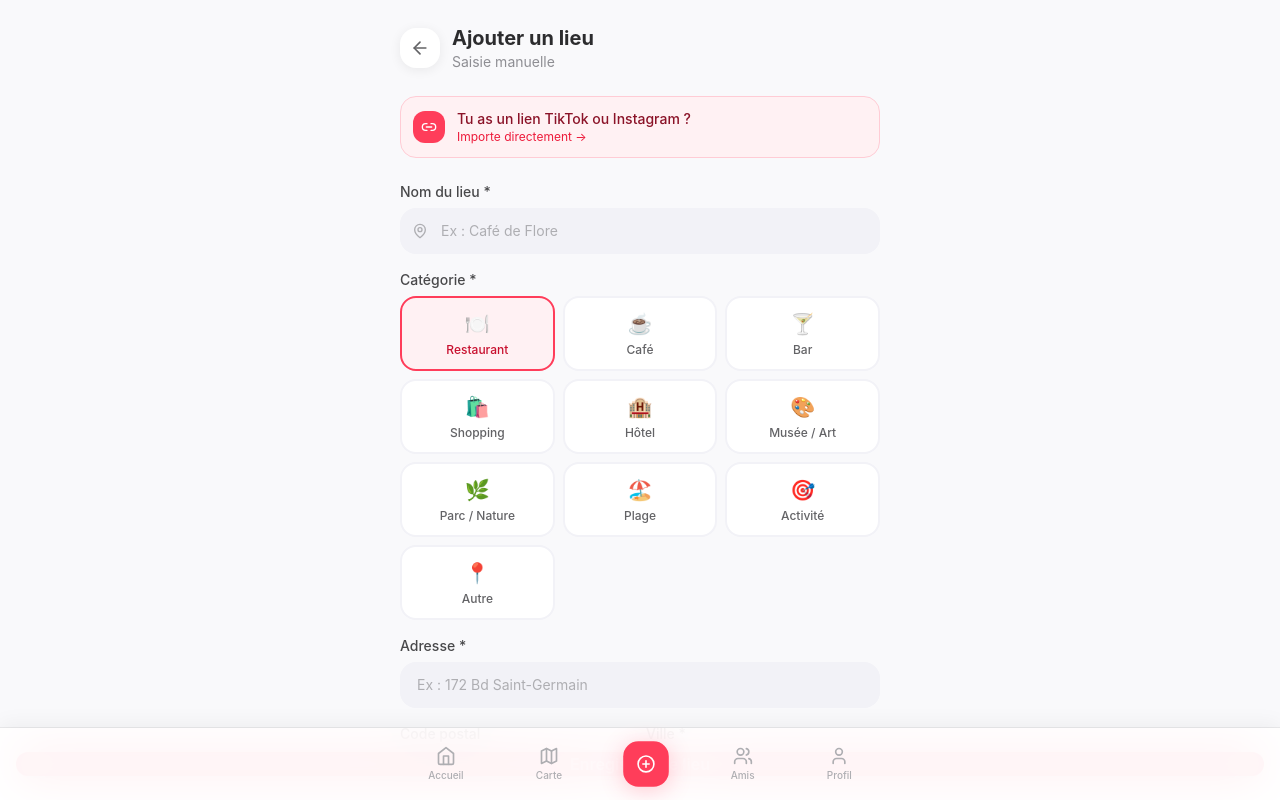
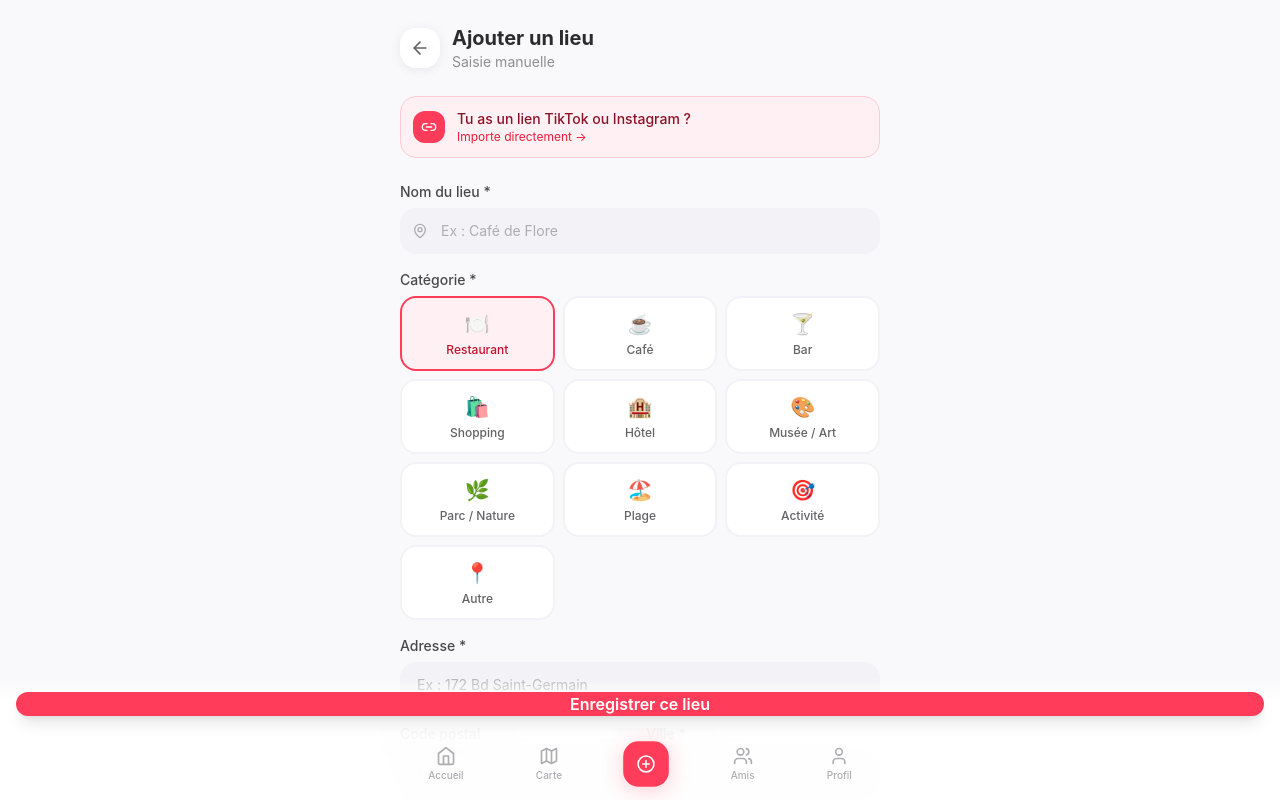
Before and after one commit to syacreates/pinlove-legal, a Next.js app: page /add in a window 1280 px wide. Shown: the top 800 px of the page. Built offline with nearby package versions, Linux system fonts and the light colour scheme; sample sign-in values are in the browser's storage.

Commit message:
fix: sticky save button visible above bottom nav
https://claude.ai/code/session_01VAkUjemziWHUYWTNphFf5j

```diff
--- a/app/(app)/add/page.tsx
+++ b/app/(app)/add/page.tsx
@@ -247,8 +247,7 @@ export default function AddPlacePage() {
       </form>
 
       {/* Sticky save button */}
-      {/* Sticky save button */}
-      <div className="fixed bottom-0 left-0 right-0 px-4 pb-6 pt-3 bg-gradient-to-t from-white via-white to-transparent pointer-events-none">
+      <div className="fixed bottom-[72px] left-0 right-0 z-50 px-4 pb-3 pt-4 bg-gradient-to-t from-white via-white to-transparent pointer-events-none">
         <Button
           type="button"
           onClick={() => savePlace()}
```
